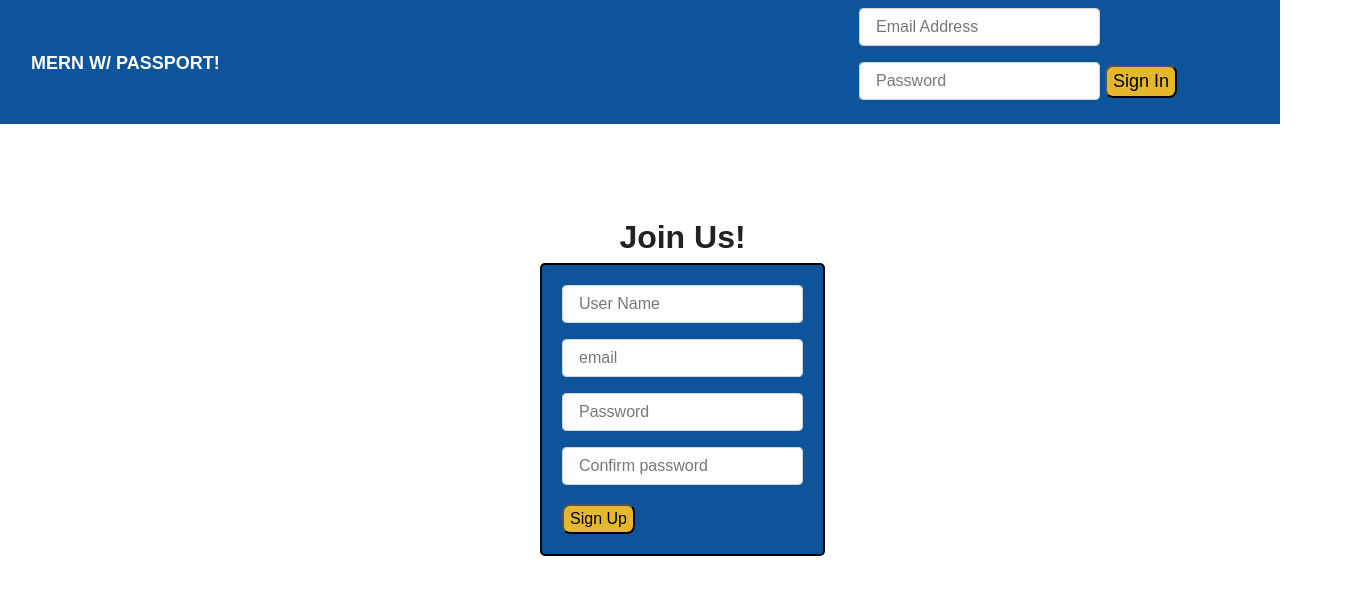
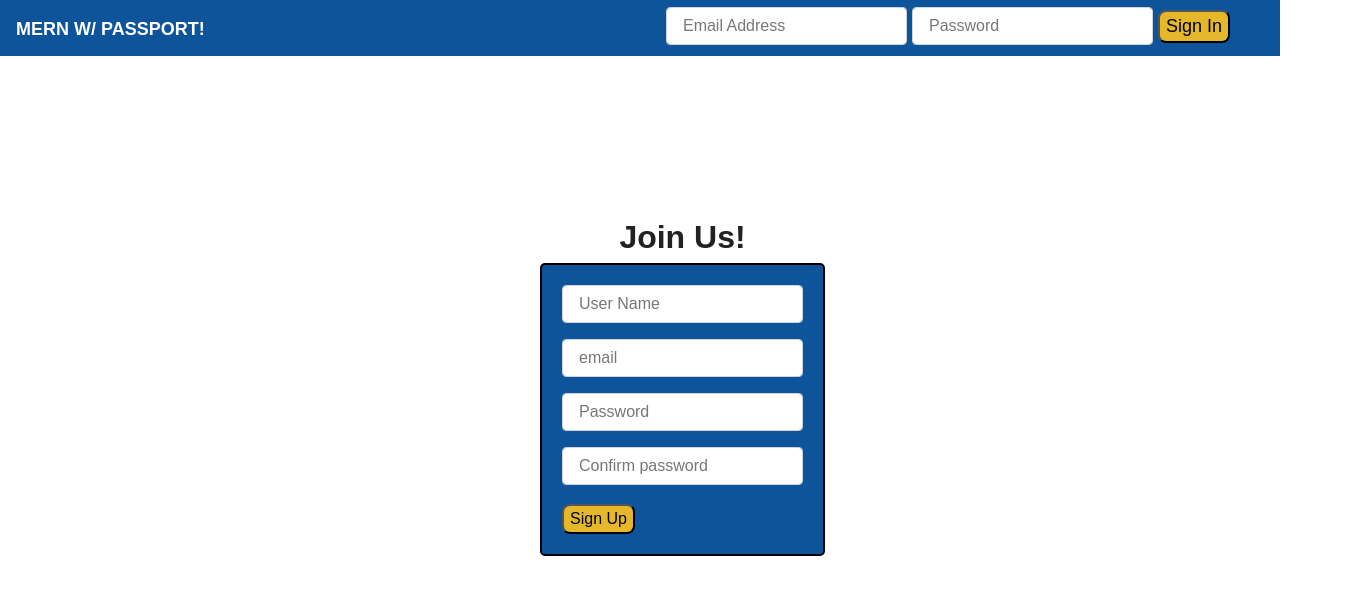
Before and after one commit to SashaPatsel/mern-passport-boilerplate, a React (Create React App) app in the folder client/: page / in a window 1280 px wide. Shown: the top 594 px of the page, 1349 px wide, since content can reach past the window. Built offline with nearby package versions, Linux system fonts and the light colour scheme; a web font is replaced by a local one.

Commit message:
eliminate extra space on side

```diff
--- a/client/src/components/Nav/Nav.js
+++ b/client/src/components/Nav/Nav.js
@@ -4,17 +4,19 @@ import "./nav.css"
 
 const Nav = () => (
   <nav className="navbar navbar-expand-lg navbar-dark mern-nav">
-      <div className="col-md-2">
+  {/* <div className="row">  */}
+      {/* <div className="col-md-2"> */}
         <a className="navbar-brand" href="/">
           MERN w/ Passport!
         </a>
-      </div>
-      <div className="col-md-5"></div>
-      <div className="col-md-5">
+      {/* </div> */}
+      {/* <div className="col-md-5"></div> */}
+      {/* <div className="col-md-9"> */}
         <div className="right-align">
           <SignIn />
         </div>
-      </div>
+      {/* </div> */}
+      {/* </div> */}
   </nav>
 );
 
--- a/client/src/components/Nav/nav.css
+++ b/client/src/components/Nav/nav.css
@@ -1,3 +1,9 @@
 .mern-nav {
   background-color: rgb(14,84,154);
 }
+
+.right-align {
+  position: absolute;
+  right: 150px;
+  top: 7px;
+}
```
